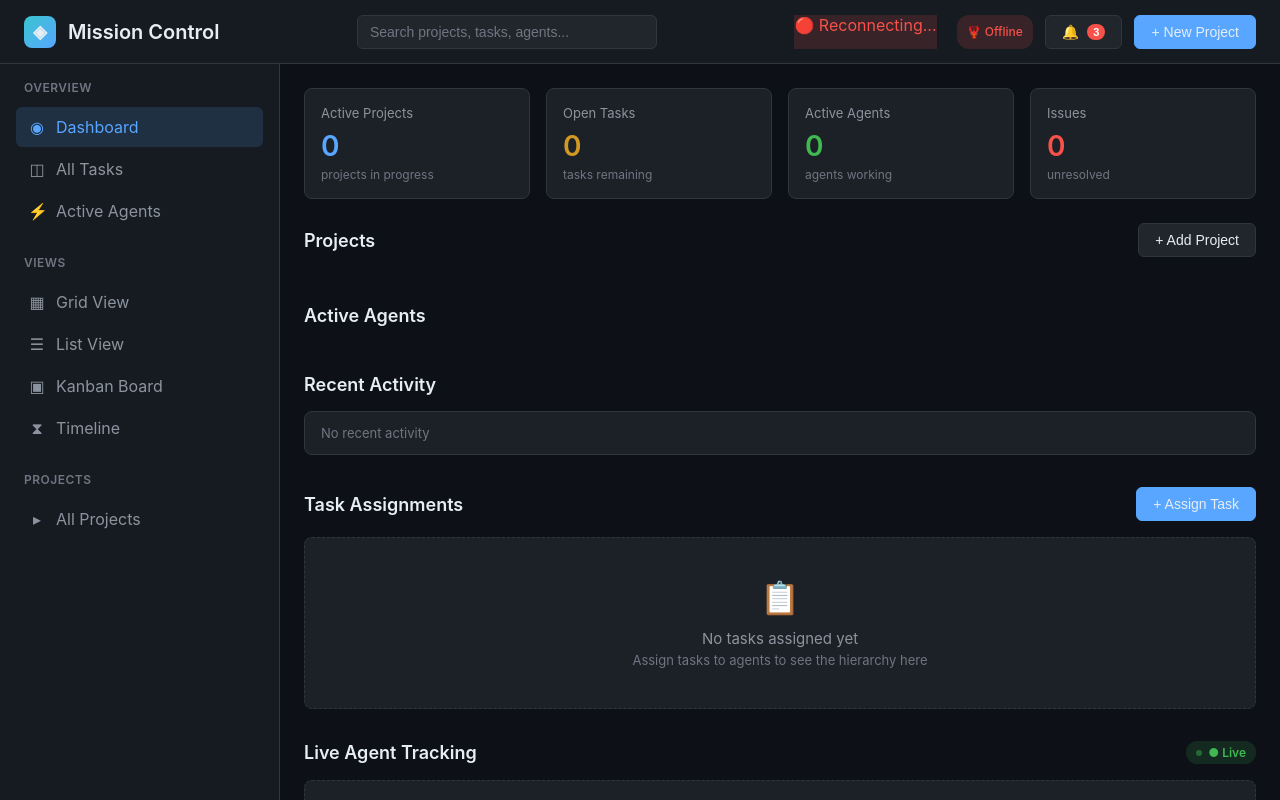
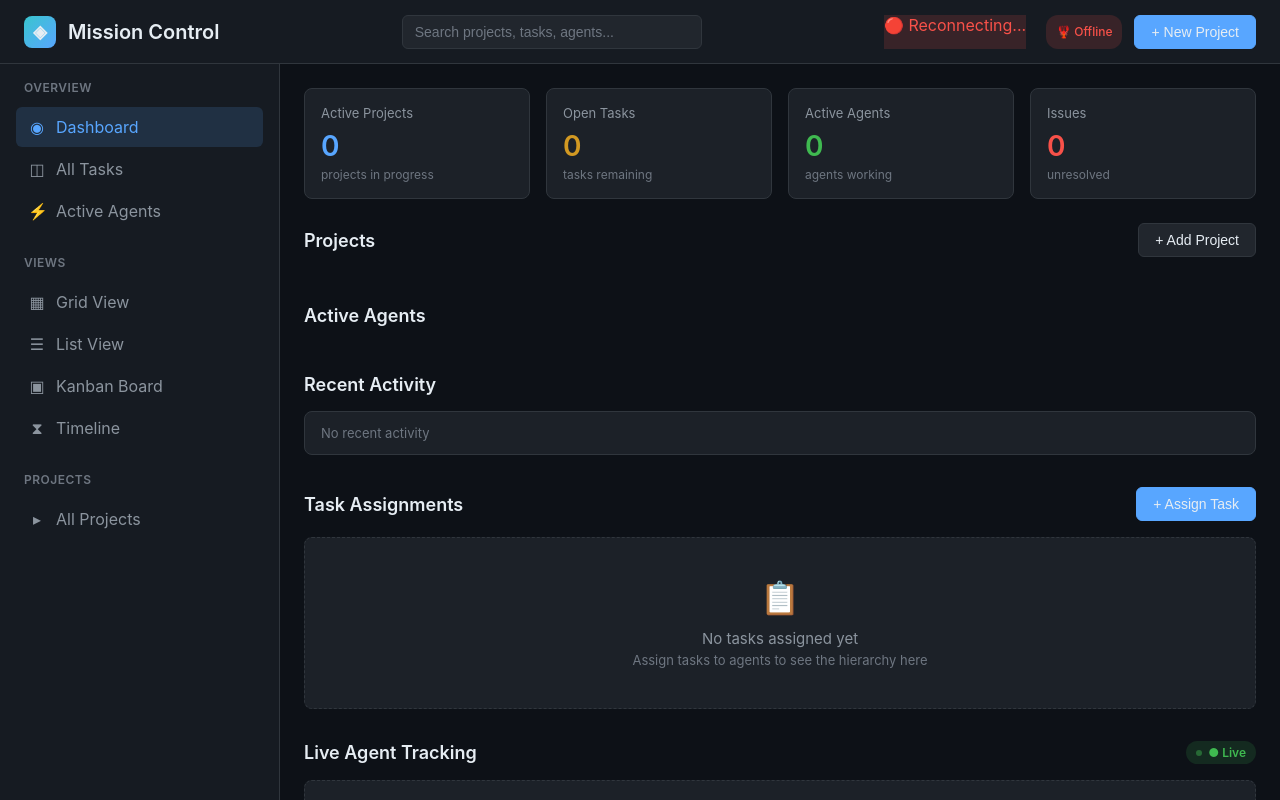
Before and after one commit to grimspyder/AgenticOps, a plain HTML site: page mission-control/index.html in a window 1280 px wide. Drawn offline with Linux system fonts and the light colour scheme; no server answers.

Commit message:
chore: Remove placeholder notification bell button
Hardcoded badge and no functionality - just decorative noise.

Co-Authored-By: Claude Sonnet 4.6 <noreply@anthropic.com>

```diff
--- a/mission-control/index.html
+++ b/mission-control/index.html
@@ -1421,7 +1421,6 @@
             <div class="header-actions">
                 <span id="ws-connection-indicator" class="ws-connection-indicator ws-disconnected">🔴 Connecting...</span>
                 <span id="oc-connection-indicator" class="ws-connection-indicator" style="margin-left: 8px;">🦞 Checking...</span>
-                <button class="btn">🔔 <span class="nav-item-badge">3</span></button>
                 <button class="btn btn-primary" onclick="App.openNewProjectModal()">+ New Project</button>
             </div>
         </header>
```
